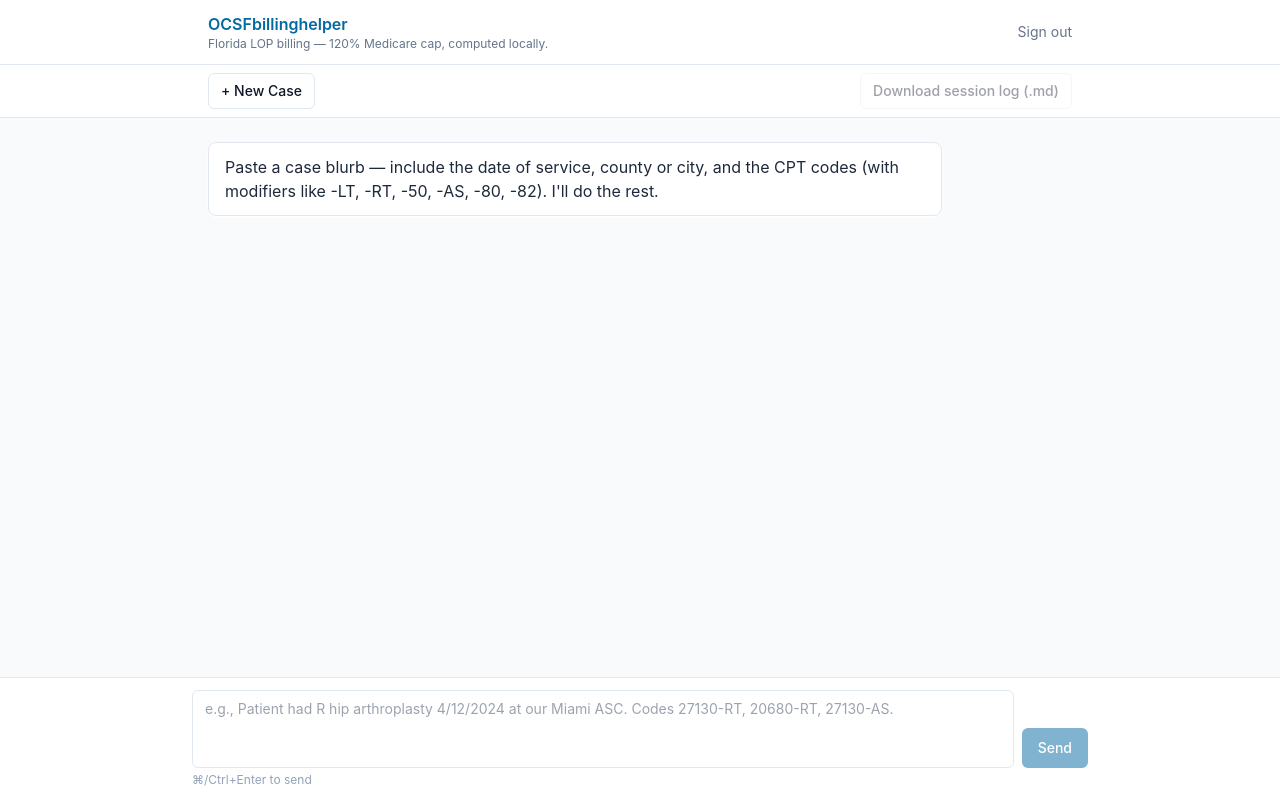
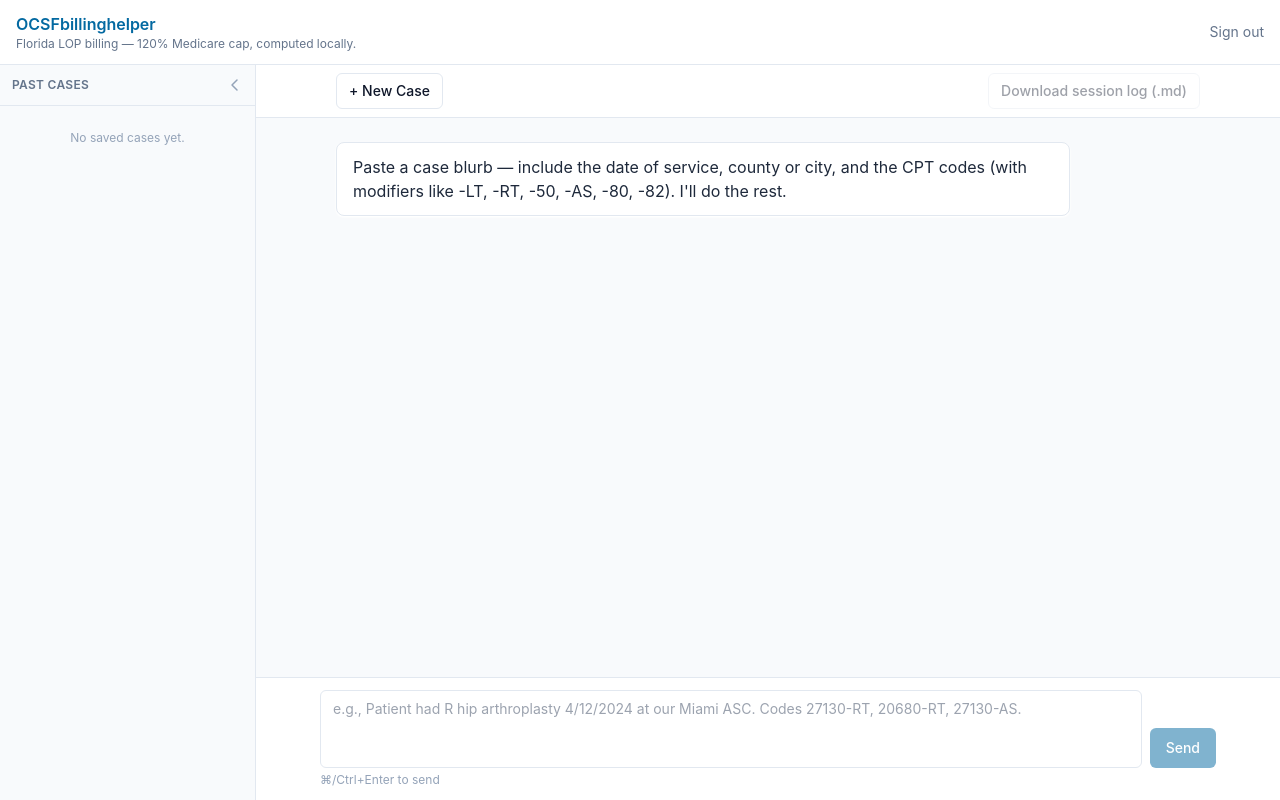
Before and after one commit to njarolem/OCSFbillinghelper, a Next.js app: page / in a window 1280 px wide. Built offline with nearby package versions, Linux system fonts and the light colour scheme.

Commit message:
Add session history sidebar with localStorage persistence

```diff
--- a/app/page.tsx
+++ b/app/page.tsx
@@ -1,12 +1,42 @@
 "use client";
 
+import { useState } from "react";
 import ChatThread from "@/components/ChatThread";
+import SessionSidebar from "@/components/SessionSidebar";
+import type { StoredSession } from "@/lib/sessionStore";
 
 export default function HomePage() {
+  const [viewSession, setViewSession] = useState<StoredSession | null>(null);
+  const [sidebarRefreshKey, setSidebarRefreshKey] = useState(0);
+
+  function handleSessionSaved() {
+    setSidebarRefreshKey((k) => k + 1);
+  }
+
+  function handleLoadSession(session: StoredSession) {
+    setViewSession(session);
+  }
+
+  function handleNewCase() {
+    setViewSession(null);
+  }
+
   return (
     <main className="min-h-screen flex flex-col">
       <Header />
-      <ChatThread />
+      <div className="flex flex-1 overflow-hidden">
+        <SessionSidebar
+          onLoad={handleLoadSession}
+          refreshKey={sidebarRefreshKey}
+        />
+        <div className="flex-1 flex flex-col overflow-hidden">
+          <ChatThread
+            viewSession={viewSession}
+            onSessionSaved={handleSessionSaved}
+            onNewCase={handleNewCase}
+          />
+        </div>
+      </div>
     </main>
   );
 }
@@ -14,7 +44,7 @@ export default function HomePage() {
 function Header() {
   return (
     <header className="border-b border-border bg-white">
-      <div className="max-w-4xl mx-auto px-4 py-3 flex items-center justify-between">
+      <div className="max-w-full px-4 py-3 flex items-center justify-between">
         <div>
           <h1 className="text-base font-semibold text-accent">OCSFbillinghelper</h1>
           <p className="text-xs text-slate-500">
--- a/components/ChatThread.tsx
+++ b/components/ChatThread.tsx
@@ -1,6 +1,6 @@
 "use client";
 
-import { useEffect, useMemo, useRef, useState } from "react";
+import { useEffect, useMemo, useRef, useState, useCallback } from "react";
 import {
   isDateInRange,
   isoToDisplay,
@@ -42,6 +42,8 @@ import MessageBubble from "./MessageBubble";
 import CaseInputBox from "./CaseInputBox";
 import BillingTable from "./BillingTable";
 import FCSOWarning from "./FCSOWarning";
+import { saveSession } from "@/lib/sessionStore";
+import type { StoredSession } from "@/lib/sessionStore";
 
 type Msg =
   | { id: string; role: "user"; text: string }
@@ -55,7 +57,15 @@ const newId = () => `m_${++_nextId}`;
 const SURGEON_FOOTNOTE =
   "No multi-procedure (-51) reduction applied. Each line capped at 120% of its own Medicare rate per LOP convention.";
 
-export default function ChatThread() {
+export default function ChatThread({
+  viewSession,
+  onSessionSaved,
+  onNewCase: onNewCaseExternal,
+}: {
+  viewSession?: StoredSession | null;
+  onSessionSaved?: () => void;
+  onNewCase?: () => void;
+}) {
   const [messages, setMessages] = useState<Msg[]>([
     {
       id: newId(),
@@ -81,6 +91,25 @@ export default function ChatThread() {
   useEffect(() => {
     endRef.current?.scrollIntoView({ behavior: "smooth" });
   }, [messages, savedNotice]);
+
+  // Load a past session for read-only viewing
+  useEffect(() => {
+    if (!viewSession) return;
+    setMessages([
+      {
+        id: newId(),
+        role: "assistant",
+        kind: "text",
+        text: `Viewing past case — ${viewSession.dosDisplay}, ${viewSession.county}.`,
+      },
+      { id: newId(), role: "user", text: viewSession.blurb },
+      { id: newId(), role: "assistant", kind: "tables", result: viewSession.result },
+    ]);
+    setResult(viewSession.result);
+    setOriginalBlurb(viewSession.blurb);
+    setPhase("done");
+    setSavedNotice(null);
+  }, [viewSession]);
 
   function appendUser(text: string) {
     setMessages((m) => [...m, { id: newId(), role: "user", text }]);
@@ -129,6 +158,10 @@ export default function ChatThread() {
       appendAssistantMd(renderFcsoWarnings(data.result.fcsoFlags));
     }
     setPhase("done");
+
+    // Save to localStorage for sidebar history.
+    saveSession(data.result, originalBlurb);
+    onSessionSaved?.();
 
     // Save the session (or trigger download) in the background.
     const followUpsAtSave = [...followUps];
@@ -216,6 +249,7 @@ export default function ChatThread() {
   }
 
   function onNewCase() {
+    onNewCaseExternal?.();
     setMessages([
       {
         id: newId(),
--- /dev/null
+++ b/components/SessionSidebar.tsx
@@ -0,0 +1,109 @@
+"use client";
+
+import { useEffect, useState } from "react";
+import { listSessions, deleteSession } from "@/lib/sessionStore";
+import type { StoredSession } from "@/lib/sessionStore";
+
+function formatTimestamp(iso: string) {
+  const d = new Date(iso);
+  return d.toLocaleString("en-US", {
+    month: "short",
+    day: "numeric",
+    year: "numeric",
+    hour: "numeric",
+    minute: "2-digit",
+  });
+}
+
+export default function SessionSidebar({
+  onLoad,
+  refreshKey,
+}: {
+  onLoad: (session: StoredSession) => void;
+  refreshKey: number;
+}) {
+  const [sessions, setSessions] = useState<StoredSession[]>([]);
+  const [open, setOpen] = useState(true);
+
+  useEffect(() => {
+    setSessions(listSessions());
+  }, [refreshKey]);
+
+  function handleDelete(e: React.MouseEvent, id: string) {
+    e.stopPropagation();
+    deleteSession(id);
+    setSessions(listSessions());
+  }
+
+  return (
+    <div
+      className={`flex flex-col border-r border-border bg-slate-50 transition-all duration-200 ${
+        open ? "w-64 min-w-[16rem]" : "w-10 min-w-[2.5rem]"
+      }`}
+    >
+      <div className="flex items-center justify-between px-3 py-3 border-b border-border">
+        {open && (
+          <span className="text-xs font-semibold text-slate-500 uppercase tracking-wide">
+            Past Cases
+          </span>
+        )}
+        <button
+          type="button"
+          onClick={() => setOpen((o) => !o)}
+          className="ml-auto text-slate-400 hover:text-accent"
+          title={open ? "Collapse sidebar" : "Expand sidebar"}
+        >
+          {open ? (
+            <svg width="16" height="16" viewBox="0 0 16 16" fill="none">
+              <path d="M10 3L5 8l5 5" stroke="currentColor" strokeWidth="1.5" strokeLinecap="round" strokeLinejoin="round" />
+            </svg>
+          ) : (
+            <svg width="16" height="16" viewBox="0 0 16 16" fill="none">
+              <path d="M6 3l5 5-5 5" stroke="currentColor" strokeWidth="1.5" strokeLinecap="round" strokeLinejoin="round" />
+            </svg>
+          )}
+        </button>
+      </div>
+
+      {open && (
+        <div className="flex-1 overflow-y-auto">
+          {sessions.length === 0 ? (
+            <p className="text-xs text-slate-400 text-center mt-6 px-3">
+              No saved cases yet.
+            </p>
+          ) : (
+            <ul className="py-1">
+              {sessions.map((s) => (
+                <li key={s.id}>
+                  <button
+                    type="button"
+                    onClick={() => onLoad(s)}
+                    className="w-full text-left px-3 py-2 hover:bg-slate-100 group relative"
+                  >
+                    <p className="text-xs text-slate-400 leading-none mb-1">
+                      {formatTimestamp(s.timestamp)}
+                    </p>
+                    <p className="text-sm font-medium text-slate-700 truncate">
+                      {s.dosDisplay} · {s.county}
+                    </p>
+                    <p className="text-xs text-slate-400 truncate">
+                      {s.cptCodes.join(", ")}
+                    </p>
+                    <span
+                      role="button"
+                      onClick={(e) => handleDelete(e, s.id)}
+                      className="absolute right-2 top-2 hidden group-hover:block text-slate-300 hover:text-red-400 text-xs leading-none"
+                      title="Delete"
+                    >
+                      ✕
+                    </span>
+                  </button>
+                </li>
+              ))}
+            </ul>
+          )}
+        </div>
+      )}
+    </div>
+  );
+}
--- /dev/null
+++ b/lib/sessionStore.ts
@@ -0,0 +1,53 @@
+import type { BillingResult } from "@/types/billing";
+
+export interface StoredSession {
+  id: string;
+  timestamp: string; // ISO
+  dosDisplay: string;
+  county: string;
+  cptCodes: string[];
+  result: BillingResult;
+  blurb: string;
+}
+
+const KEY = "ocsf_sessions";
+const MAX = 100;
+
+function load(): StoredSession[] {
+  if (typeof window === "undefined") return [];
+  try {
+    return JSON.parse(localStorage.getItem(KEY) ?? "[]") as StoredSession[];
+  } catch {
+    return [];
+  }
+}
+
+function save(sessions: StoredSession[]) {
+  localStorage.setItem(KEY, JSON.stringify(sessions.slice(0, MAX)));
+}
+
+export function saveSession(
+  result: BillingResult,
+  blurb: string,
+): StoredSession {
+  const session: StoredSession = {
+    id: `s_${Date.now()}_${Math.random().toString(36).slice(2, 7)}`,
+    timestamp: new Date().toISOString(),
+    dosDisplay: result.dosDisplay,
+    county: result.county,
+    cptCodes: result.surgeon.rows.map((r) => r.cptDisplay),
+    result,
+    blurb,
+  };
+  const existing = load().filter((s) => s.id !== session.id);
+  save([session, ...existing]);
+  return session;
+}
+
+export function listSessions(): StoredSession[] {
+  return load();
+}
+
+export function deleteSession(id: string) {
+  save(load().filter((s) => s.id !== id));
+}
```
